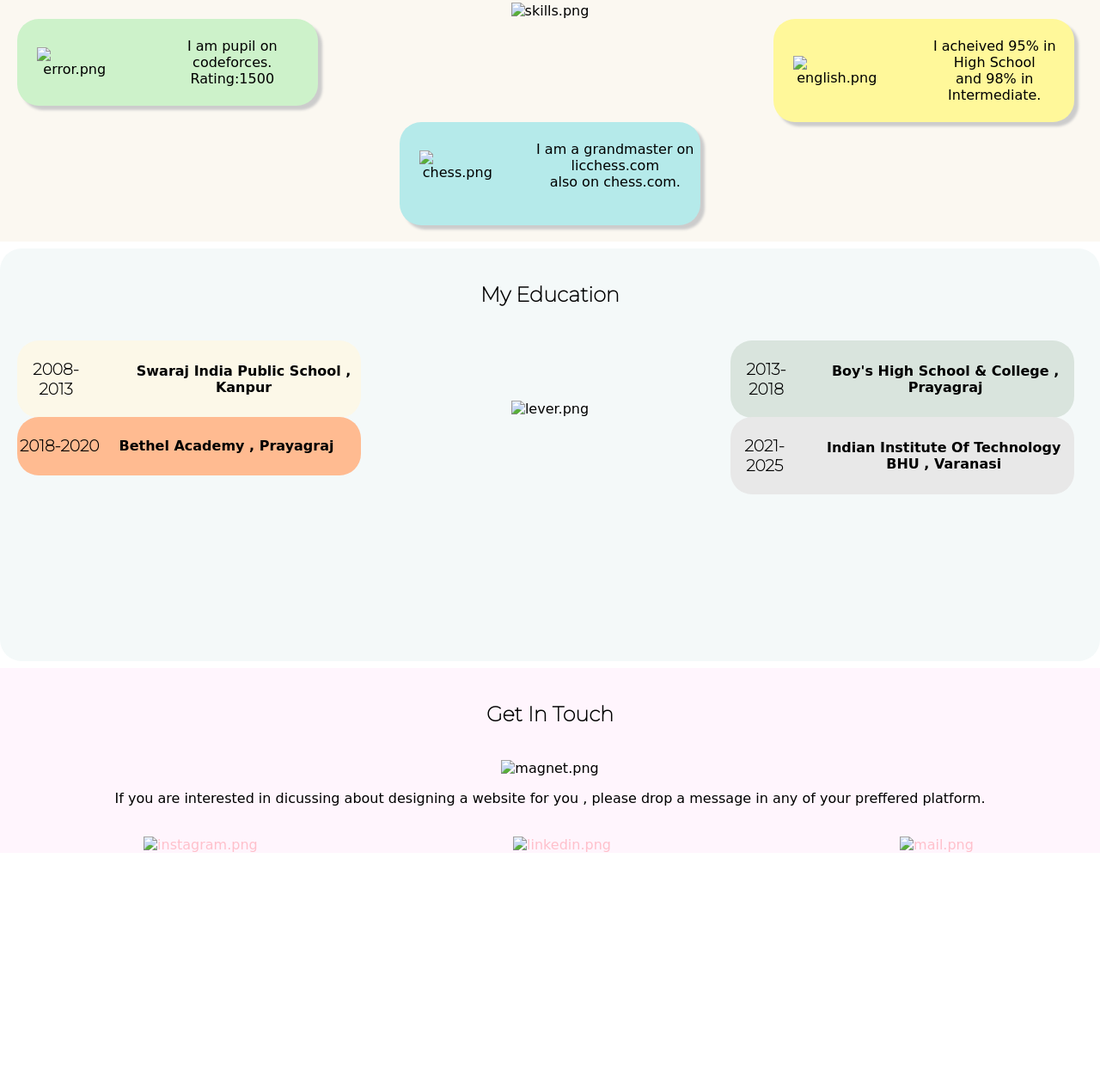
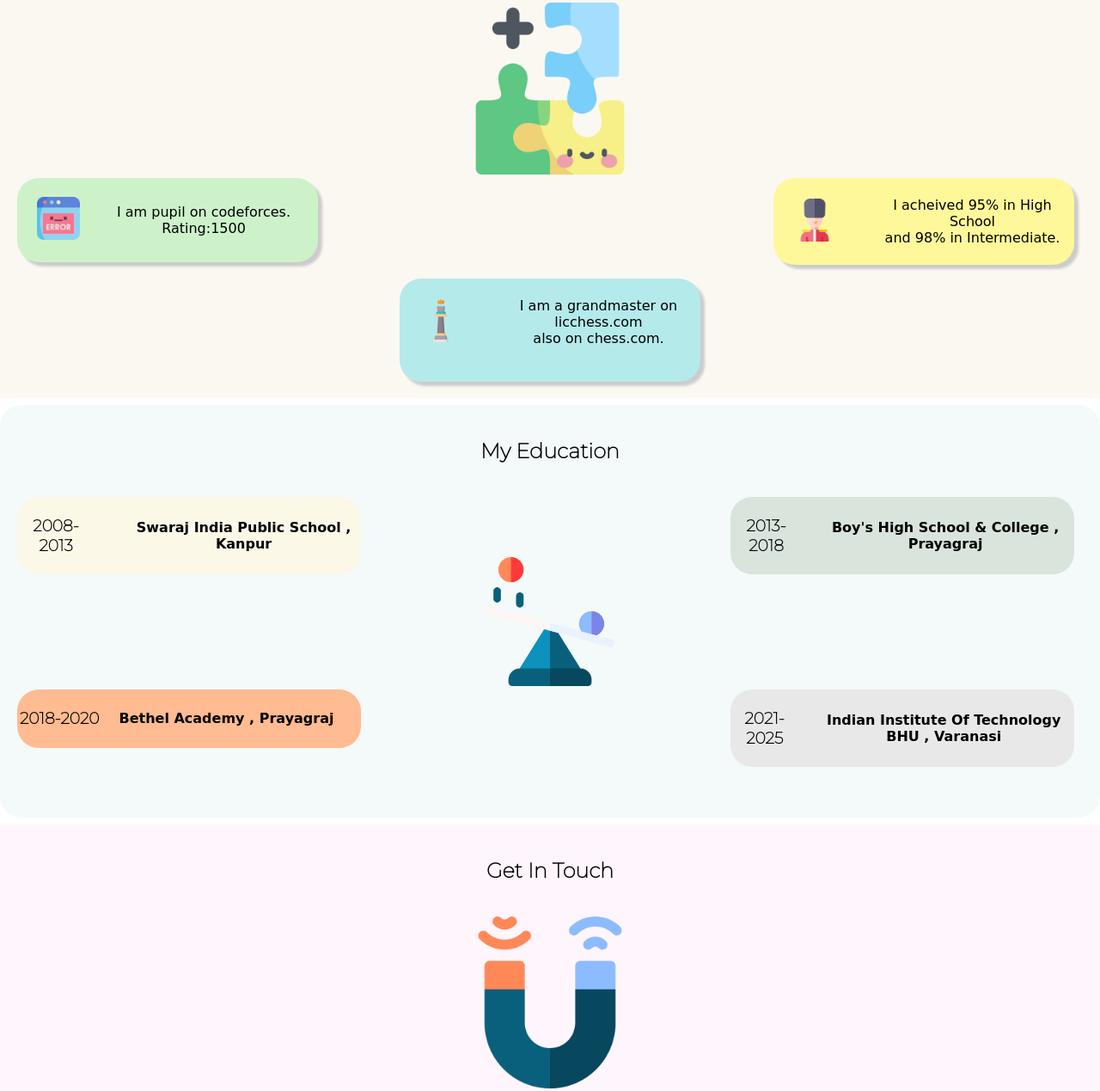
Before and after one commit to 7wik3vedi16/WebDevelopment-MySite, a plain HTML site: page index.html in a window 1280 px wide. Shown: the part 1208-2477 px from the top of the page at 86% size. Before the commit the page ends 2200 px from the top, so only its background shows below. Drawn offline with Linux system fonts and the light colour scheme; files that its build step writes are made by us from their sources; files whose address does not match are found by name; a web font is replaced by a local one.

Commit message:
updated index

```diff
--- a/index.html
+++ b/index.html
@@ -9,7 +9,7 @@
       font-family: 'Sacramento', cursive;
     }
   </style>
-  <link rel="stylesheet" href="css/style.css">
+  <link rel="stylesheet" href="style.css">
   <link rel="icon" href="favicon.ico">
   <link rel="preconnect" href="https://fonts.googleapis.com">
   <link rel="preconnect" href="https://fonts.gstatic.com" crossorigin>
@@ -31,7 +31,7 @@
   </div>
   <div class="Profile">
     <br />
-    <img src="css images/Satwik-modified.png" atl="Satwik's profile picture" width="150" height="150">
+    <img src="Satwik-modified.png" atl="Satwik's profile picture" width="150" height="150">
     <h3>Hello.</h3>
     <p><em>I am a student at <strong><a href="https://www.iitbhu.ac.in/">IIT BHU</strong></a> , Varanasi</em></p>
     <p>I am pursuing my <strong>B Tech in Civil Engineering</strong> from IIT BHU , Varanasi.
@@ -44,14 +44,14 @@
     <br />
     <h2>My Skills.</h2>
     <br />
-    <img src="css images/skills.png" alt="skills.png" width="200" height="200">
+    <img src="skills.png" alt="skills.png" width="200" height="200">
 
     <div class="English">
       <br />
       <table>
         <tr>
           <td text-align="center" style="padding-right:2.5rem">
-            <img src="css images/english.png" alt="english.png" width="50" heigth="50" style="padding-left: 1.25rem">
+            <img src="english.png" alt="english.png" width="50" heigth="50" style="padding-left: 1.25rem">
           </td>
           <td text-align="center">
             I acheived 95% in High School<br />and 98% in Intermediate.
@@ -65,7 +65,7 @@
       <table>
         <tr>
           <td text-align="center" style="padding-right:2.5rem">
-            <img src="css images/error.png" alt="error.png" width="50" height="50" style="padding-left: 1.25rem">
+            <img src="error.png" alt="error.png" width="50" height="50" style="padding-left: 1.25rem">
           </td>
           <td text-align="center">
             I am pupil on codeforces.<br />Rating:1500
@@ -80,7 +80,7 @@
       <table>
         <tr>
           <td text-align="center" style="padding-right:2.5rem">
-            <img src="css images/queen.png" alt="chess.png" width="50" height="50" style="padding-left: 1.25rem">
+            <img src="queen.png" alt="chess.png" width="50" height="50" style="padding-left: 1.25rem">
           </td>
           <td>
             I am a grandmaster on licchess.com<br />also on chess.com.
@@ -122,7 +122,7 @@
 
     </div>
     <div class="Image">
-      <img src="css images/lever.png" alt="lever.png" width="150" height="150" style="margin-top:70px">
+      <img src="lever.png" alt="lever.png" width="150" height="150" style="margin-top:70px">
     </div>
     <div class="Bethel">
       <table>
@@ -153,15 +153,15 @@
     <br />
     <h2>Get In Touch</h2>
     <br />
-    <img src="css images/magnet.png" alt="magnet.png" width="200" height="200">
+    <img src="magnet.png" alt="magnet.png" width="200" height="200">
     <br />
     <p>
       If you are interested in dicussing about designing a website for you , please drop a message in any of your preffered platform.
     </p>
     <br />
-    <a class="instagram" href="https://instagram.com/7wik.3vedi_16?utm_medium=copy_link"><img src="css images/instagram.png" alt="instagram.png" width="50" height="50" /></a>
-    <a class="linkedin" href="https://www.linkedin.com/in/satwik-trivedi-67b26b226"><img src="css images/linkedin.png" alt="linkedin.png" width="50" height="50" /></a>
-    <a class="mail" href="mailto:7wik.3vedi16@gmail.com?subject=Hello%20Satwik"> <img src="css images/mail.png" alt="mail.png" width="50" height="50"> </a>
+    <a class="instagram" href="https://instagram.com/7wik.3vedi_16?utm_medium=copy_link"><img src="instagram.png" alt="instagram.png" width="50" height="50" /></a>
+    <a class="linkedin" href="https://www.linkedin.com/in/satwik-trivedi-67b26b226"><img src="linkedin.png" alt="linkedin.png" width="50" height="50" /></a>
+    <a class="mail" href="mailto:7wik.3vedi16@gmail.com?subject=Hello%20Satwik"> <img src="mail.png" alt="mail.png" width="50" height="50"> </a>
   </div>
   </div>
 </body>
```
